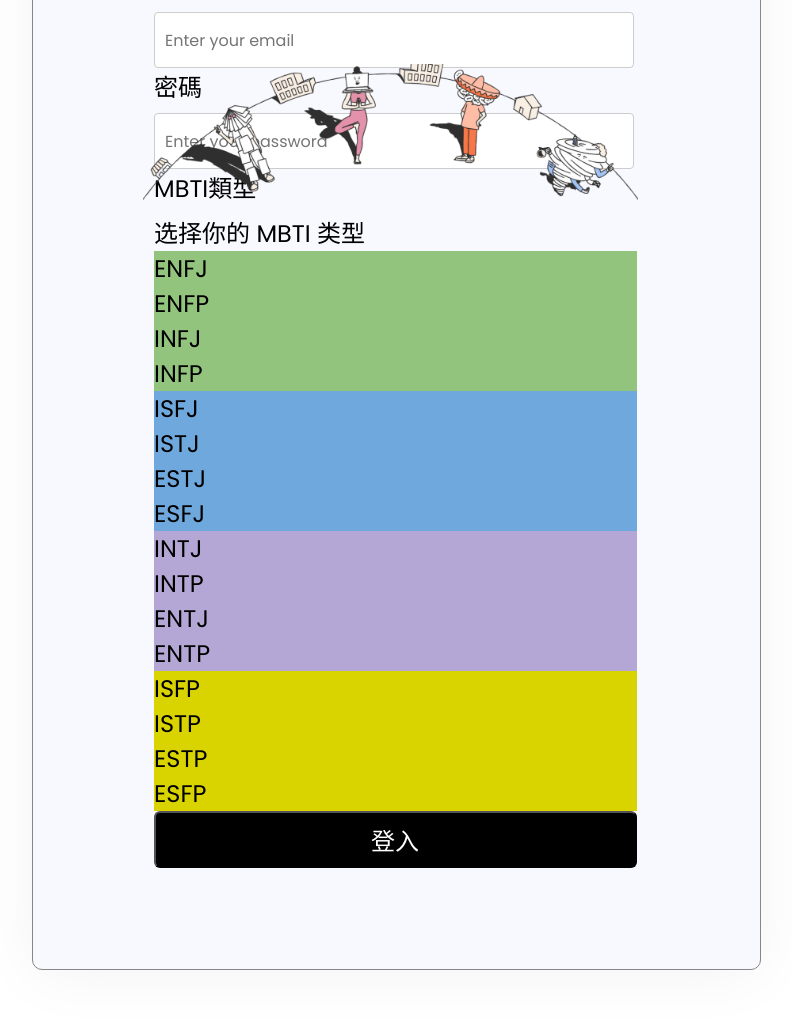
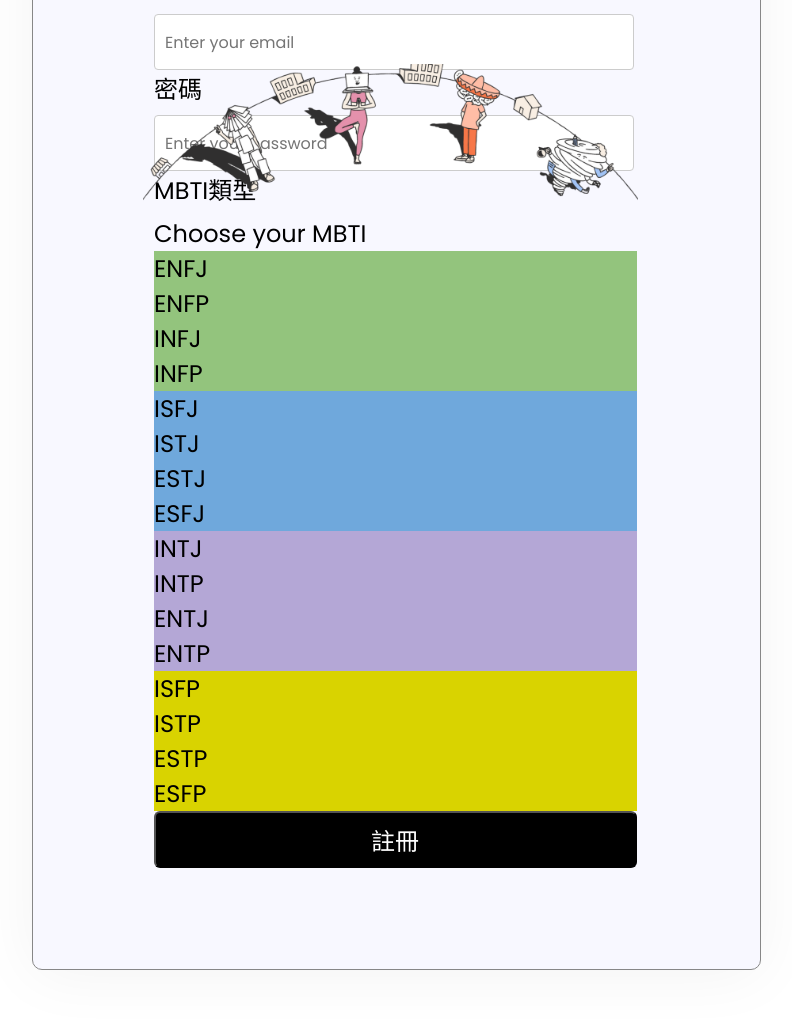
Before and after one commit to 74Julian74/MBTI_Chat, a Flask app: page /register in a window 1280 px wide. Shown: the whole page, without its empty margins (323-1115 px from the left). Run offline with Flask 3, Linux system fonts and the light colour scheme.

Commit message:
Update register.html

```diff
--- a/templates/register.html
+++ b/templates/register.html
@@ -48,7 +48,7 @@
                     <div class="input-container">
                         <label for="mbti" class="label">MBTI類型</label>
                         <div class="custom-select">
-            <div class="selected-option">选择你的 MBTI 类型</div>
+            <div class="selected-option">Choose your MBTI</div>
             <div class="options-container">
                 <div class="option" data-value="ENFJ" data-color="#93c47d">ENFJ</div>
                 <div class="option" data-value="ENFP" data-color="#93c47d">ENFP</div>
@@ -73,7 +73,7 @@
                 </div>
                 <div class="register-background-parent">
                     <button type="button" class="register-background" id="registerBackground"></button>
-                    <div class="div10" id="Register-text">登入</div>
+                    <div class="div10" id="Register-text">註冊</div>
                 </div>
             </div>
         </div>
```
